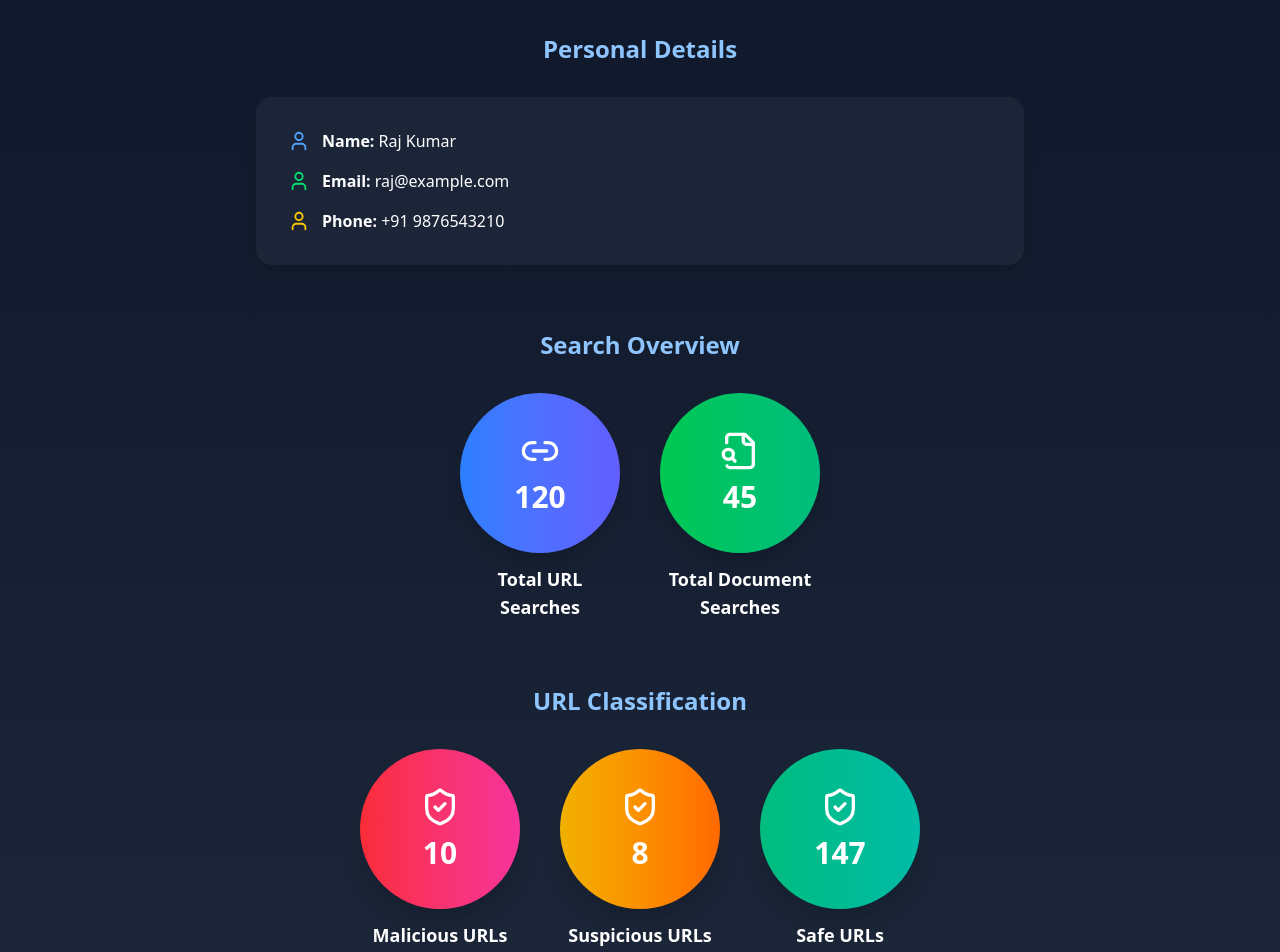
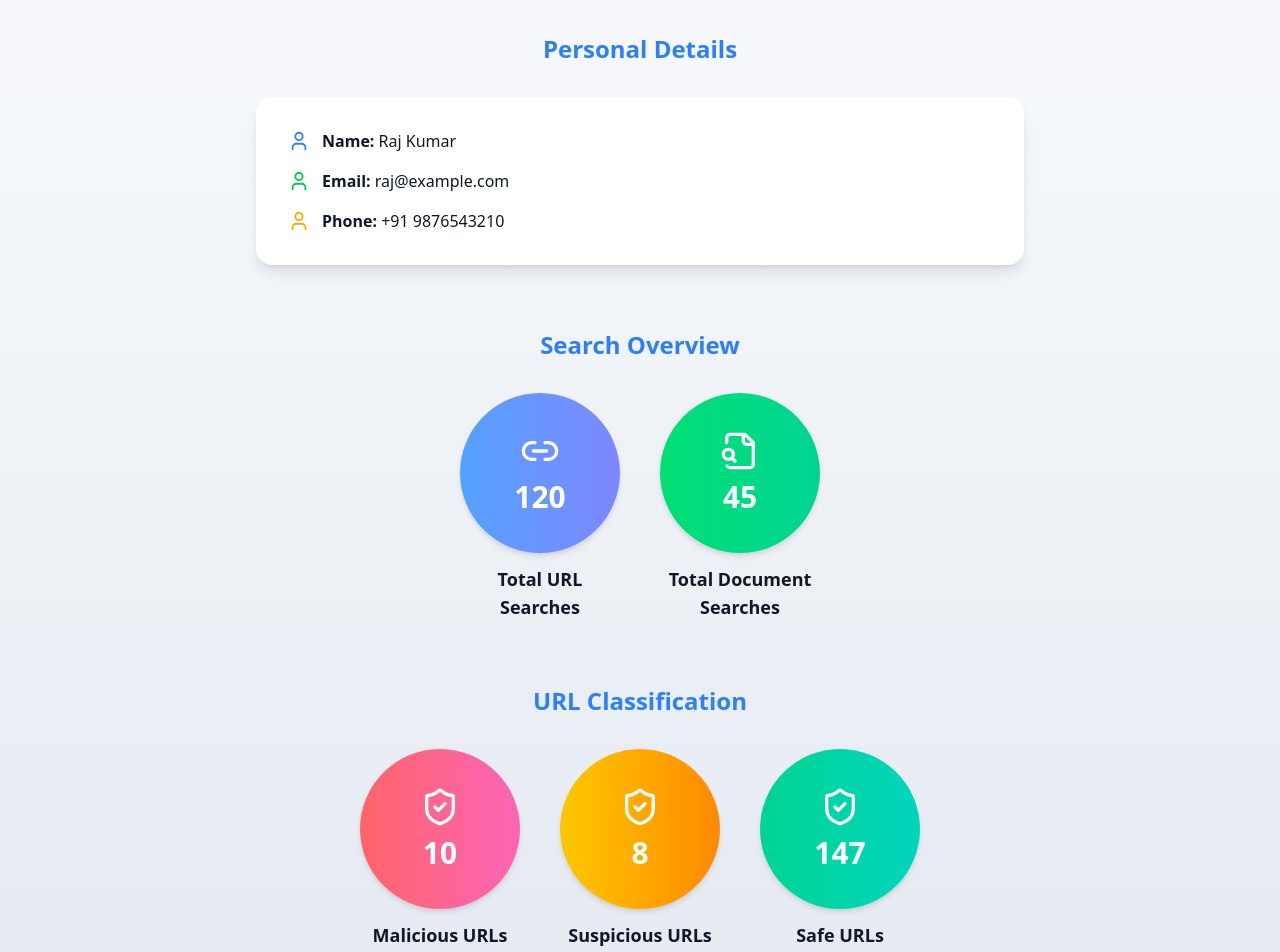
Before and after one commit to PralayeshMukherjee/DeepThreat, a React (Vite) app in the folder Frontend/: page /mainlayout/MeSection in a window 1280 px wide. Shown: the part 200-1152 px from the top of the page. Built offline with nearby package versions, Linux system fonts and the light colour scheme; sample sign-in values are in the browser's storage.

Commit message:
add the dark & light mode code

```diff
--- a/Frontend/src/Pages/MeSection.jsx
+++ b/Frontend/src/Pages/MeSection.jsx
@@ -19,51 +19,83 @@ export default function MeSection() {
   });
 
   const handleDeleteProfile = () => {
-    if (window.confirm("Are you sure you want to delete your profile? This action cannot be undone.")) {
+    if (
+      window.confirm(
+        "Are you sure you want to delete your profile? This action cannot be undone."
+      )
+    ) {
       // API call to delete profile
       alert("Profile deleted successfully!");
     }
   };
 
   return (
-    <div className="min-h-screen bg-gradient-to-b from-[#0F172A] to-[#1E293B] text-white flex flex-col items-center py-12 px-4">
-      <h2 className="text-4xl font-extrabold text-blue-400 mb-12 tracking-wide text-center">
+    <div className="min-h-screen bg-gradient-to-b from-[#F8FAFC] to-[#E2E8F0] text-gray-900 dark:from-[#0F172A] dark:to-[#1E293B] dark:text-white flex flex-col items-center py-12 px-4">
+      <h2 className="text-4xl font-extrabold text-blue-600 dark:text-blue-400 mb-12 tracking-wide text-center">
         My Profile
       </h2>
 
       {/* Section 1: Personal Details */}
       <div className="w-full max-w-3xl mb-16">
-        <h3 className="text-2xl font-bold text-center mb-8 text-blue-300">Personal Details</h3>
-        <div className="bg-[#1E293B]/80 rounded-2xl p-8 shadow-lg flex flex-col gap-4">
+        <h3 className="text-2xl font-bold text-center mb-8 text-blue-500 dark:text-blue-300">
+          Personal Details
+        </h3>
+        <div className="bg-white dark:bg-[#1E293B]/80 rounded-2xl p-8 shadow-lg flex flex-col gap-4">
           <div className="flex items-center gap-3">
-            <User className="text-blue-400" size={22} />
-            <p><span className="font-semibold">Name:</span> {user.name}</p>
+            <User className="text-blue-500 dark:text-blue-400" size={22} />
+            <p>
+              <span className="font-semibold">Name:</span> {user.name}
+            </p>
           </div>
           <div className="flex items-center gap-3">
-            <User className="text-green-400" size={22} />
-            <p><span className="font-semibold">Email:</span> {user.email}</p>
+            <User className="text-green-500 dark:text-green-400" size={22} />
+            <p>
+              <span className="font-semibold">Email:</span> {user.email}
+            </p>
           </div>
           <div className="flex items-center gap-3">
-            <User className="text-yellow-400" size={22} />
-            <p><span className="font-semibold">Phone:</span> {user.phone}</p>
+            <User className="text-yellow-500 dark:text-yellow-400" size={22} />
+            <p>
+              <span className="font-semibold">Phone:</span> {user.phone}
+            </p>
           </div>
         </div>
       </div>
 
       {/* Section 2: Search Stats */}
       <div className="w-full max-w-6xl mb-16">
-        <h3 className="text-2xl font-bold text-center mb-8 text-blue-300">Search Overview</h3>
+        <h3 className="text-2xl font-bold text-center mb-8 text-blue-500 dark:text-blue-300">
+          Search Overview
+        </h3>
         <div className="flex flex-wrap justify-center gap-10">
           {[
-            { title: "Total URL Searches", value: stats.urlSearches, icon: Link2, color: "from-blue-500 to-indigo-500" },
-            { title: "Total Document Searches", value: stats.documentSearches, icon: FileSearch, color: "from-green-500 to-emerald-500" },
+            {
+              title: "Total URL Searches",
+              value: stats.urlSearches,
+              icon: Link2,
+              color: "from-blue-400 to-indigo-400",
+            },
+            {
+              title: "Total Document Searches",
+              value: stats.documentSearches,
+              icon: FileSearch,
+              color: "from-green-400 to-emerald-400",
+            },
           ].map((item, idx) => (
-            <motion.div key={idx} whileHover={{ scale: 1.1 }} className="flex flex-col items-center">
-              <div className={`bg-gradient-to-r ${item.color} rounded-full w-40 h-40 flex flex-col items-center justify-center shadow-xl`}>
-                <item.icon size={40} className="mb-2" />
-                <p className="text-3xl font-bold">{item.value}</p>
+            <motion.div
+              key={idx}
+              whileHover={{ scale: 1.1 }}
+              className="flex flex-col items-center"
+            >
+              <div
+                className={`bg-gradient-to-r ${item.color} rounded-full w-40 h-40 flex flex-col items-center justify-center shadow-md`}
+              >
+                <item.icon size={40} className="mb-2 text-white" />
+                <p className="text-3xl font-bold text-white">{item.value}</p>
               </div>
-              <p className="mt-3 text-lg font-semibold text-center w-40">{item.title}</p>
+              <p className="mt-3 text-lg font-semibold text-center w-40">
+                {item.title}
+              </p>
             </motion.div>
           ))}
         </div>
@@ -71,19 +103,44 @@ export default function MeSection() {
 
       {/* Section 3: URL Classification */}
       <div className="w-full max-w-6xl mb-16">
-        <h3 className="text-2xl font-bold text-center mb-8 text-blue-300">URL Classification</h3>
+        <h3 className="text-2xl font-bold text-center mb-8 text-blue-500 dark:text-blue-300">
+          URL Classification
+        </h3>
         <div className="flex flex-wrap justify-center gap-10">
           {[
-            { title: "Malicious URLs", value: stats.malicious, icon: ShieldCheck, color: "from-red-500 to-pink-500" },
-            { title: "Suspicious URLs", value: stats.suspicious, icon: ShieldCheck, color: "from-yellow-500 to-orange-500" },
-            { title: "Safe URLs", value: stats.safe, icon: ShieldCheck, color: "from-emerald-500 to-teal-500" },
+            {
+              title: "Malicious URLs",
+              value: stats.malicious,
+              icon: ShieldCheck,
+              color: "from-red-400 to-pink-400",
+            },
+            {
+              title: "Suspicious URLs",
+              value: stats.suspicious,
+              icon: ShieldCheck,
+              color: "from-yellow-400 to-orange-400",
+            },
+            {
+              title: "Safe URLs",
+              value: stats.safe,
+              icon: ShieldCheck,
+              color: "from-emerald-400 to-teal-400",
+            },
           ].map((item, idx) => (
-            <motion.div key={idx} whileHover={{ scale: 1.1 }} className="flex flex-col items-center">
-              <div className={`bg-gradient-to-r ${item.color} rounded-full w-40 h-40 flex flex-col items-center justify-center shadow-xl`}>
-                <item.icon size={40} className="mb-2" />
-                <p className="text-3xl font-bold">{item.value}</p>
+            <motion.div
+              key={idx}
+              whileHover={{ scale: 1.1 }}
+              className="flex flex-col items-center"
+            >
+              <div
+                className={`bg-gradient-to-r ${item.color} rounded-full w-40 h-40 flex flex-col items-center justify-center shadow-md`}
+              >
+                <item.icon size={40} className="mb-2 text-white" />
+                <p className="text-3xl font-bold text-white">{item.value}</p>
               </div>
-              <p className="mt-3 text-lg font-semibold text-center w-40">{item.title}</p>
+              <p className="mt-3 text-lg font-semibold text-center w-40">
+                {item.title}
+              </p>
             </motion.div>
           ))}
         </div>
@@ -91,12 +148,17 @@ export default function MeSection() {
 
       {/* Section 4: Profile Actions */}
       <div className="mt-10">
-        <h3 className="text-2xl font-bold text-center mb-6 text-blue-300">Profile Settings</h3>
-        <motion.div whileHover={{ scale: 1.05 }} className="flex justify-center">
+        <h3 className="text-2xl font-bold text-center mb-6 text-blue-500 dark:text-blue-300">
+          Profile Settings
+        </h3>
+        <motion.div
+          whileHover={{ scale: 1.05 }}
+          className="flex justify-center"
+        >
           <Button
             onClick={handleDeleteProfile}
             variant="destructive"
-            className="flex items-center gap-2 px-8 py-4 rounded-full bg-gradient-to-r from-red-600 to-red-700 hover:from-red-700 hover:to-red-800 text-lg shadow-lg"
+            className="flex items-center gap-2 px-8 py-4 rounded-full bg-gradient-to-r from-red-500 to-red-600 hover:from-red-600 hover:to-red-700 text-lg shadow-md text-white"
           >
             <Trash2 size={22} /> Delete Profile
           </Button>
```
